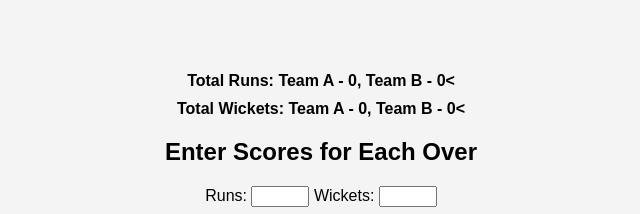
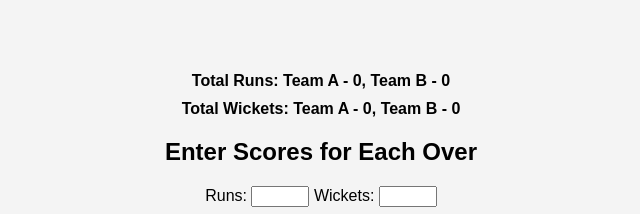
Before and after one commit to azzuallen/Cricket-Score-Board, a plain HTML site: page index.html in a window 1280 px wide. Shown: the part 175-389 px from the top of the page, 319-959 px from the left. Drawn offline with Linux system fonts and the light colour scheme.

Commit message:
Update index.html
update score card

```diff
--- a/index.html
+++ b/index.html
@@ -94,8 +94,8 @@
         </div>
     </div>
 
-    <div id="totalRuns">Total Runs: Team A - 0, Team B - 0<</div>
-    <div id="totalWickets">Total Wickets: Team A - 0, Team B - 0<</div>
+    <div id="totalRuns">Total Runs: Team A - 0, Team B - 0</div>
+    <div id="totalWickets">Total Wickets: Team A - 0, Team B - 0</div>
 
 
 
```
